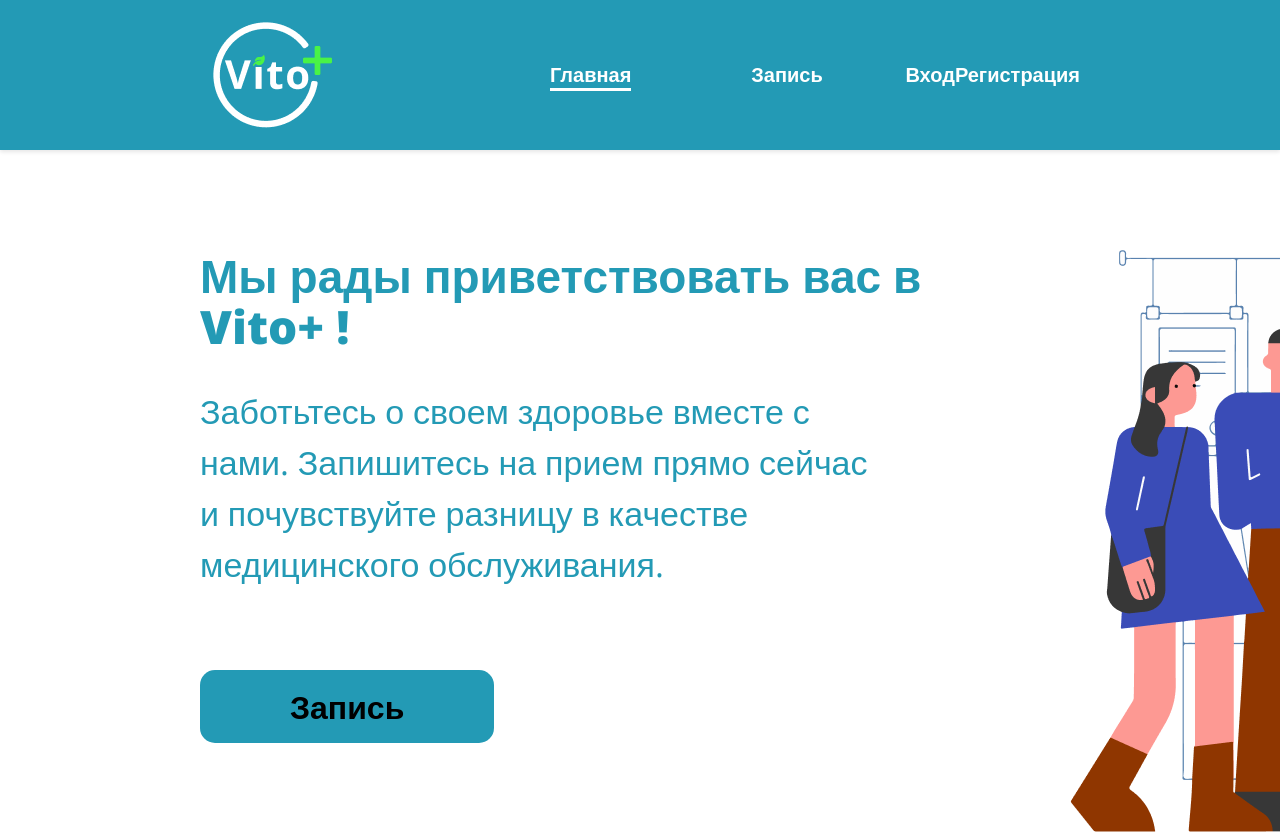
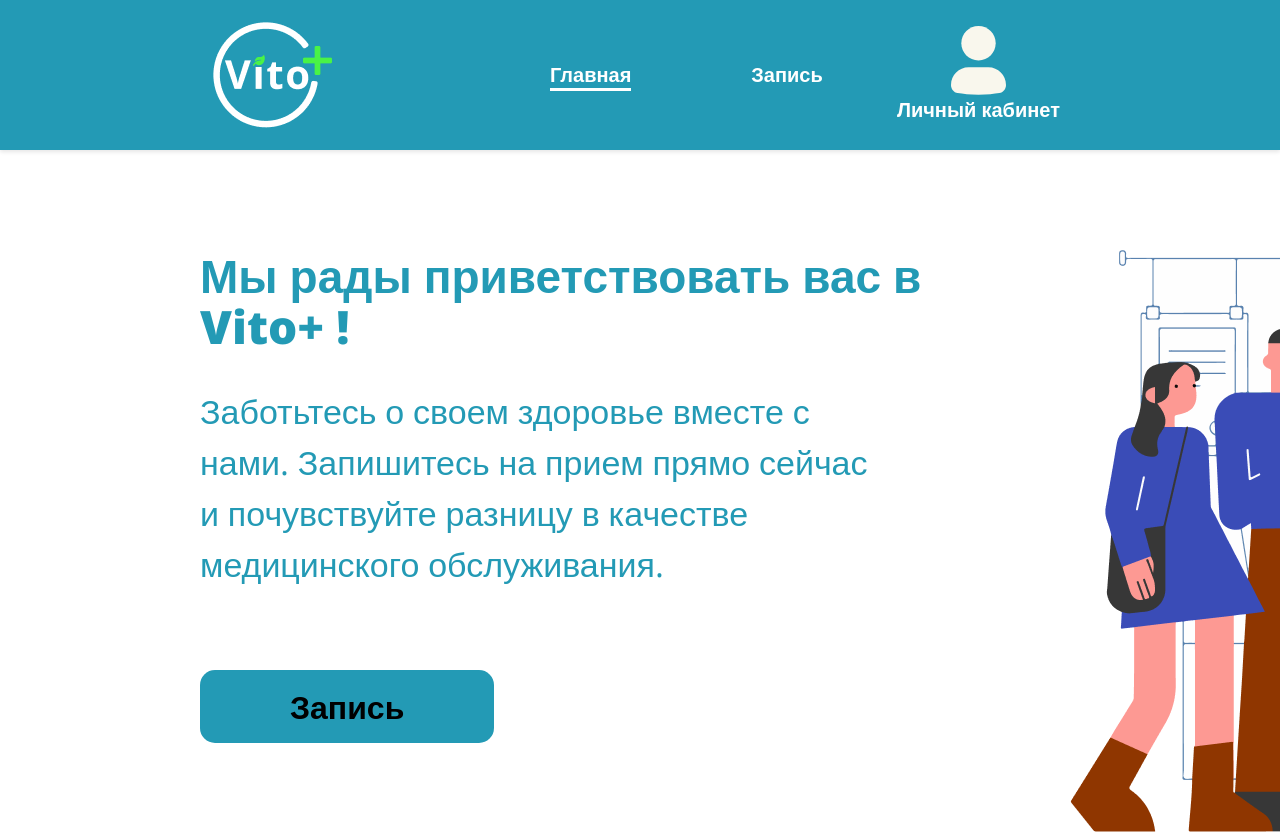
Before and after one commit to MaksimKrishtopa/front_kurs, a Vue app in the folder vite-project/: page / in a window 1280 px wide. Shown: the top 834 px of the page. Built offline with nearby package versions, Linux system fonts and the light colour scheme.

Commit message:
Стилизация нав меню

```diff
--- a/vite-project/src/components/Navbar.vue
+++ b/vite-project/src/components/Navbar.vue
@@ -11,11 +11,15 @@
         </ul>
       </div>
       <ul class="navbar__right">
-        <li v-if="isAuthenticated"><router-link to="/profile">Личный кабинет</router-link></li>
-        <li v-else><router-link to="/login">Вход</router-link></li>
-        <li v-if="isAuthenticated" @click="logout"><img src="../assets/logout-icon.svg" alt="logout-icon"></li>
-
-        <li v-else><router-link to="/register">Регистрация</router-link></li>
+        <li class="account__authorize-links">
+          <router-link :to="accountLink">
+            <img src="../assets/acc-icon.svg" alt="account-icon">
+            <p>Личный кабинет</p>
+          </router-link>
+        </li>
+        <li class="logout__link" v-if="isAuthenticated" @click="logout">
+          <img src="../assets/logout-icon.svg" alt="logout-icon">
+        </li>
       </ul>
     </div>
   </nav>
@@ -29,6 +33,9 @@ export default {
     ...mapGetters(['userToken', 'userData']),
     isAuthenticated() {
       return !!this.userToken
+    },
+    accountLink() {
+      return this.isAuthenticated ? '/profile' : '/login'
     }
   },
   methods: {
@@ -96,6 +103,10 @@ export default {
   padding: 0;
 }
 
+.navbar__right li {
+  margin-right: 20px;
+}
+
 .navbar__right li:hover {
   cursor: pointer;
 }
@@ -111,4 +122,24 @@ a:hover {
 .router-link-active {
   border-bottom: 3px solid #fff;
 }
+
+.account__authorize-links a{
+  display: flex;
+  flex-direction: column;
+  align-items: center;
+  justify-content: center;
+}
+
+.account__authorize-links a:hover {
+  text-shadow: none;
+}
+
+.account__authorize-links:hover{
+  filter: drop-shadow(0px 0px 5px rgba(255, 255, 255, 0.5));
+}
+
+.logout__link:hover {
+  filter: drop-shadow(0px 0px 5px rgba(255, 255, 255, 0.5));
+}
+
 </style>
```
Also changed, not shown: vite-project/src/assets/acc-icon.svg (added).
